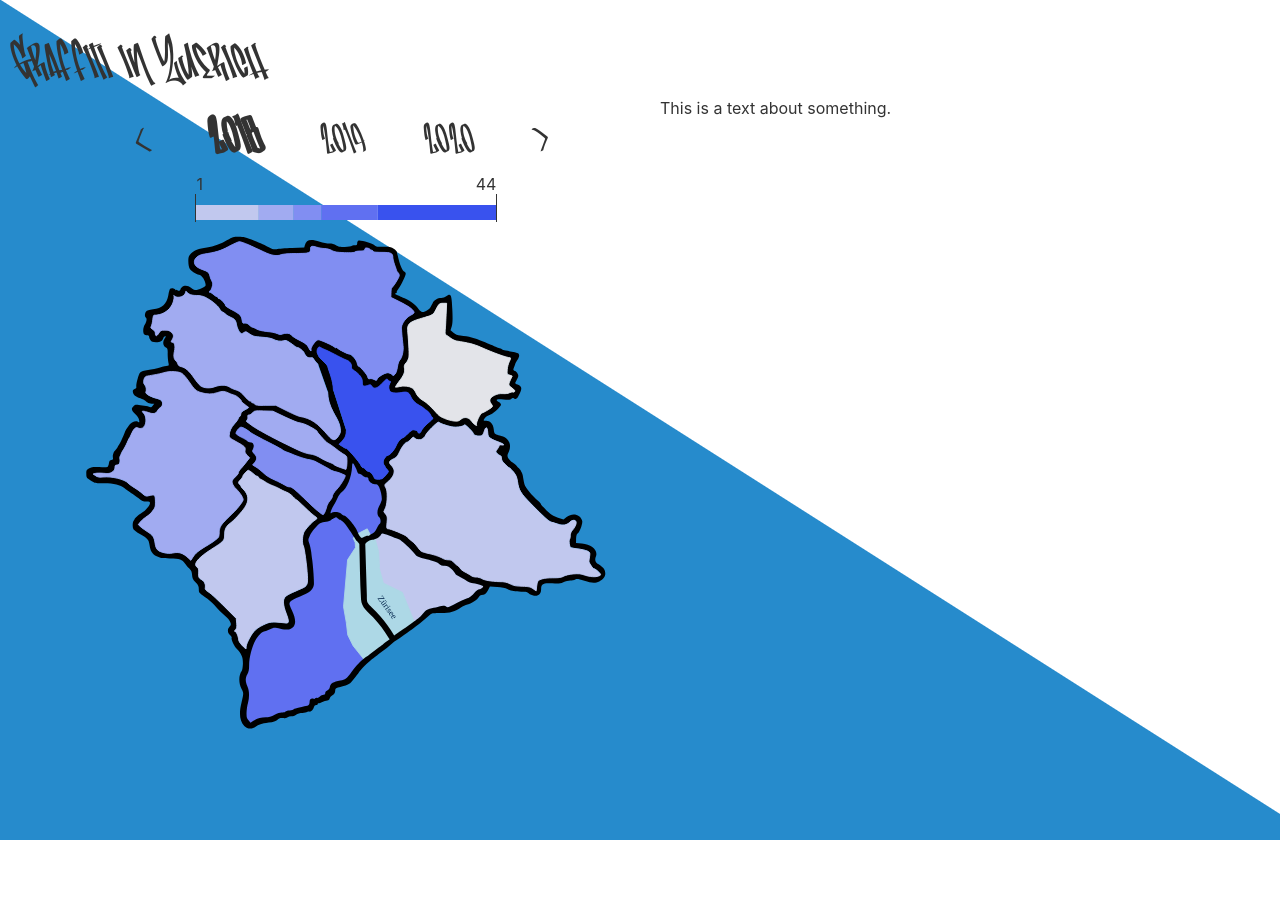
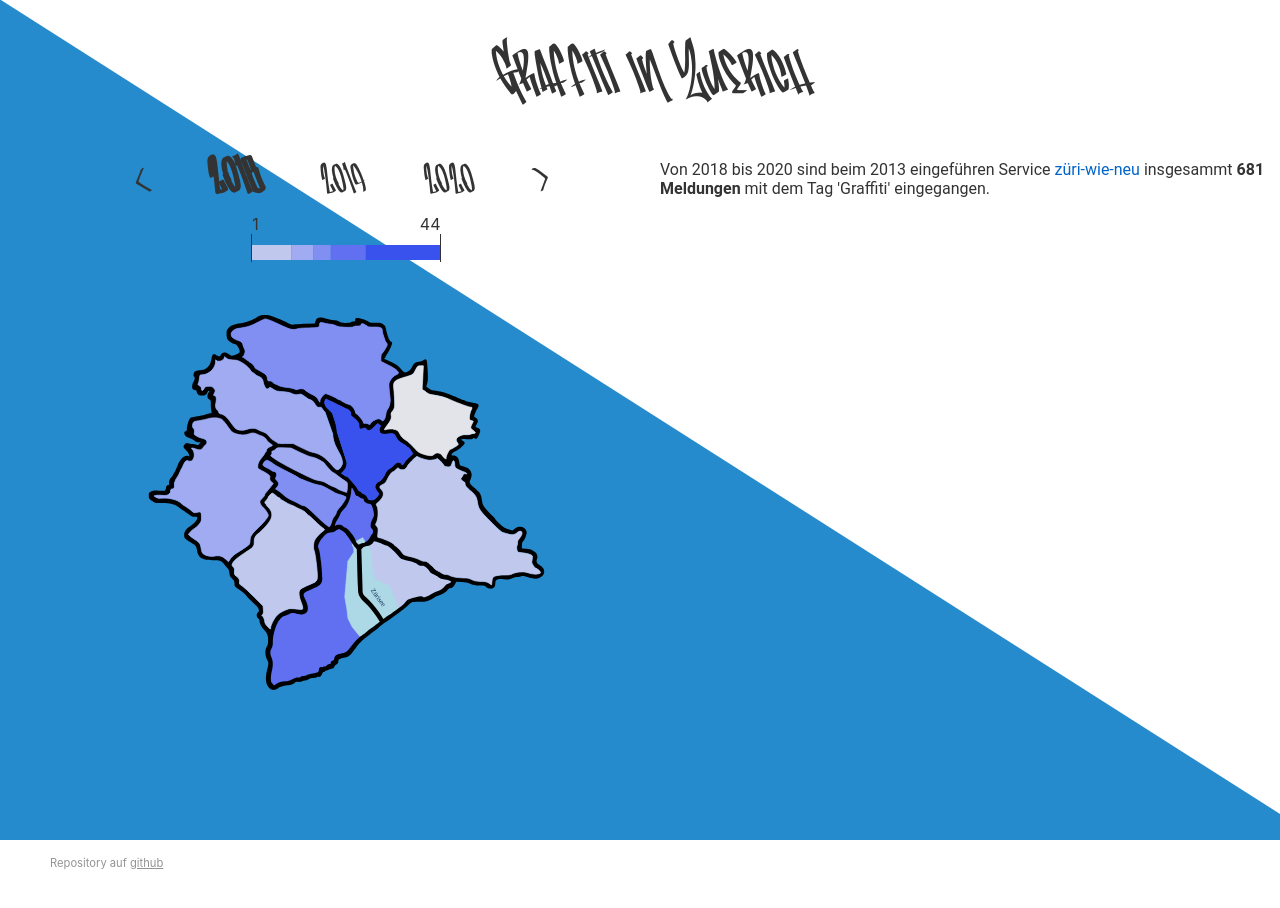
Before and after one commit to philipkueng/graffiti-in-zurich, a Svelte app in the folder website/: page / in a window 1280 px wide. Shown: the top 908 px of the page. Built offline with nearby package versions, Linux system fonts and the light colour scheme.

Commit message:
added footer

```diff
--- a/website/src/App.svelte
+++ b/website/src/App.svelte
@@ -2,6 +2,8 @@
   import ColoredSvgMap from "./components/ColoredSvgMap.svelte";
 
   export let data;
+  export let texts;
+
   let activeYear = 2018;
 
   function getData(data, activeYear) {
@@ -41,10 +43,20 @@
     font-weight: bold;
     font-size: 1.2em;
   }
+
   .header {
     font-family: StreetWars;
-    font-size: 4em;
+    font-size: 5em;
+    text-align: center;
+    margin-bottom: 20px;
+  }
+
+  .texts {
     text-align: left;
+    width: 100%;
+    width: 49%;
+    margin-top: 22px;
+    font-family: "Roboto";
   }
 </style>
 
@@ -81,9 +93,18 @@
         </div>
         <ColoredSvgMap data={getData(data, activeYear)} />
       </div>
-      <div style="text-align: left; width: 100%; width: 49%;">
-        This is a text about something.
+      <div class="texts">
+        {@html texts.find(text => text.year === activeYear).text}
       </div>
     </div>
   </div>
 </main>
+<div
+  style="margin-top: 16px; padding: 0px 50px; font-size: 0.7em; color: #949494 ">
+  Repository auf
+  <a
+    href="https://github.com/philipkueng/graffiti-in-zurich"
+    style="color: #949494; text-decoration: underline;">
+    github
+  </a>
+</div>
--- a/website/src/components/ColoredSvgMap.svelte
+++ b/website/src/components/ColoredSvgMap.svelte
@@ -7,7 +7,7 @@
 
 <style>
   .map-container {
-    height: 70%;
+    height: 60%;
     display: flex;
     flex-direction: column;
     align-items: center;
--- a/website/src/components/Legend.svelte
+++ b/website/src/components/Legend.svelte
@@ -23,8 +23,10 @@
 
 <style>
   .legend {
+    width: 30%;
     display: flex;
     justify-content: center;
+    margin-bottom: 40px;
   }
 
   .legend-container {
--- a/website/src/data/steps.json
+++ /dev/null
@@ -1,27 +0,0 @@
-[
-  {
-    "type": "teaser",
-    "header": "Graffiti in Zuerich*",
-    "author": ""
-  },
-  {
-    "text": "Von 2018 bis 2020 sind beim 2013 eingeführen Service <a href='https://www.zueriwieneu.ch/'>züri-wie-neu</a> insgesammt <span style='font-weight: bold;'>681 Meldungen</span> mit dem Tag 'Graffiti' eingegangen.",
-    "type": "vertical",
-    "activeYear": null
-  },
-  {
-    "text": "Displaying the districts for 2018",
-    "type": "svgmap",
-    "activeYear": 2018
-  },
-  {
-    "text": "Displaying the districts for 2019",
-    "type": "svgmap",
-    "activeYear": 2019
-  },
-  {
-    "text": "Displaying the districts for 2020",
-    "type": "svgmap",
-    "activeYear": 2020
-  }
-]
--- /dev/null
+++ b/website/src/data/texts.json
@@ -0,0 +1,14 @@
+[
+  {
+    "year": 2018,
+    "text": "Von 2018 bis 2020 sind beim 2013 eingeführen Service <a href='https://www.zueriwieneu.ch/'>züri-wie-neu</a> insgesammt <span style='font-weight: bold;'>681 Meldungen</span> mit dem Tag 'Graffiti' eingegangen."
+  },
+  {
+    "year": 2019,
+    "text": "Von 2018 bis 2020 sind beim 2013 eingeführen Service <a href='https://www.zueriwieneu.ch/'>züri-wie-neu</a> insgesammt <span style='font-weight: bold;'>681 Meldungen</span> mit dem Tag 'Graffiti' eingegangen."
+  },
+  {
+    "year": 2020,
+    "text": "Von 2018 bis 2020 sind beim 2013 eingeführen Service <a href='https://www.zueriwieneu.ch/'>züri-wie-neu</a> insgesammt <span style='font-weight: bold;'>681 Meldungen</span> mit dem Tag 'Graffiti' eingegangen."
+  }
+]
--- a/website/src/main.js
+++ b/website/src/main.js
@@ -1,6 +1,6 @@
 import App from './App.svelte';
 import data from './data/data.json';
-import steps from './data/steps.json';
+import texts from './data/texts.json';
 
 function resolveImages(filename) {
 	const images = [
@@ -16,7 +16,7 @@ const app = new App({
 	target: document.body,
 	props: {
 		data,
-		steps,
+		texts,
 		resolveImages,
 	}
 });
```
